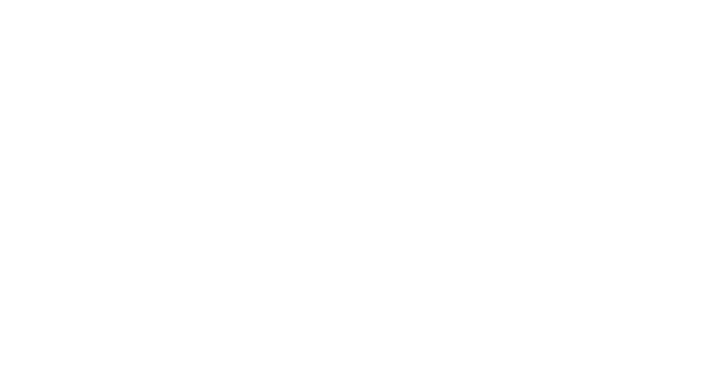
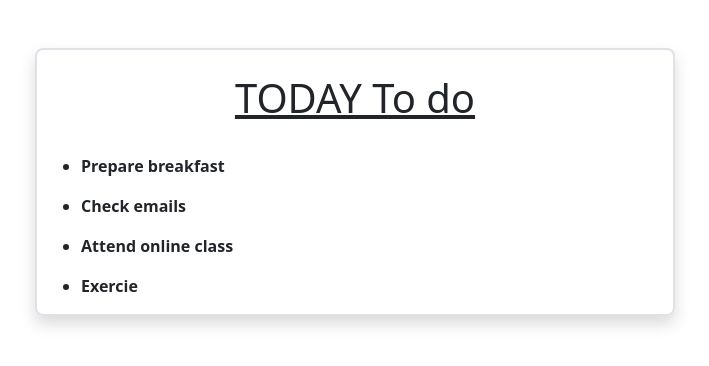
Before and after one commit to orsoli/vue-todolist, a plain HTML site: page index.html in a window 1280 px wide. Shown: the whole page, without its empty margins (285-994 px from the left). Drawn offline with nearby package versions, Linux system fonts and the light colour scheme.

Commit message:
added preparation phase. html and js

```diff
--- a/index.html
+++ b/index.html
@@ -27,11 +27,21 @@
 
 <body>
     <!-- Container  -->
-    <div class="container mx-auto py-4" id="app">
+    <div class="container w-50 border border-2 rounded-3 mx-auto mt-5 shadow" id="app">
+        <!-- Header  -->
+        <header class="text-center py-4">
+            <h1 class="text-decoration-underline"> {{title}} </h1>
+        </header>
+        <!-- Main  -->
+        <main>
+            <ul>
+                <li v-for="(item, i) in itemList" class="fs-6 fw-bold">
+                    <p>{{item.text}}</p>
+                </li>
+            </ul>
+        </main>
 
     </div>
-
-
 
     <!-- Veu Scripts  -->
     <script src="https://unpkg.com/vue@3/dist/vue.global.js"></script>
--- a/js/index.js
+++ b/js/index.js
@@ -1,9 +1,31 @@
-// Destructuring createApp
+// Destructuring createApp from vue
 const { createApp } = Vue;
 // Create an instance app of vue app
 const app = createApp({
   // Create variables
   data() {
-    return;
+    return {
+      title: " TODAY To do", // Title of app variables
+      item: null, // Initial variable of item
+      // Create itemList
+      itemList: [
+        {
+          text: "Prepare breakfast",
+          done: true,
+        },
+        {
+          text: "Check emails",
+          done: false,
+        },
+        {
+          text: "Attend online class",
+          done: false,
+        },
+        {
+          text: "Exercie",
+          done: false,
+        },
+      ],
+    };
   },
-});
+}).mount("#app");
```
Also changed, not shown: js/structure.js (added, +29 -0 lines).
